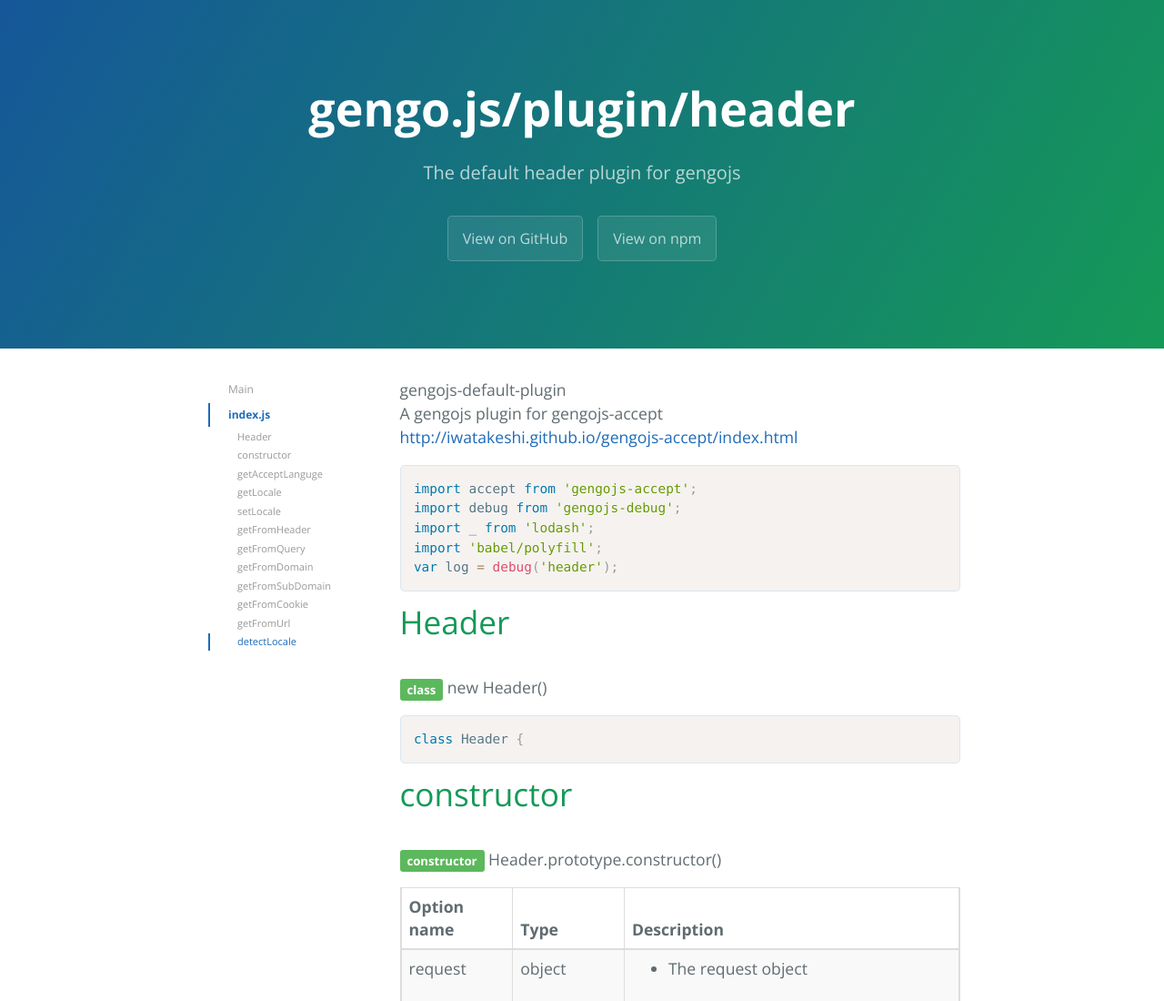
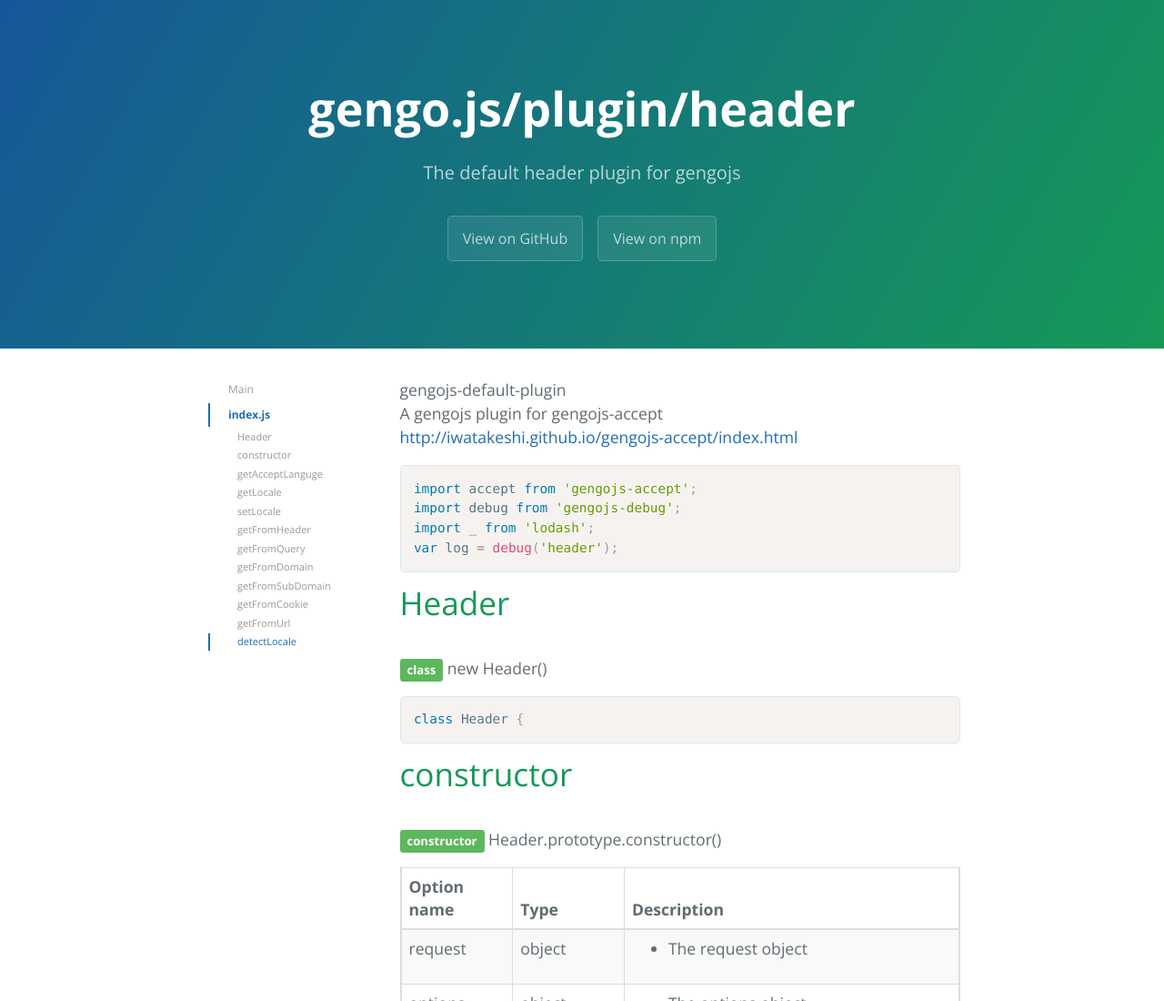
Before and after one commit to gengojs/gengojs-default-header, a plain HTML site: page index.js.html in a window 1280 px wide. Shown: the top 1100 px of the page at 91% size. Drawn offline with nearby package versions, Linux system fonts and the light colour scheme.

Commit message:
Update 2015-10-02T16:55:56.491Z

```diff
--- a/index.js.html
+++ b/index.js.html
@@ -54,7 +54,6 @@
           <pre><code class="language-javascript">import accept from 'gengojs-accept';
 import debug from 'gengojs-debug';
 import _ from 'lodash';
-import 'babel/polyfill';
 var log = debug('header');</code></pre>
           <section id="Header">
             <h1>Header</h1>
```
